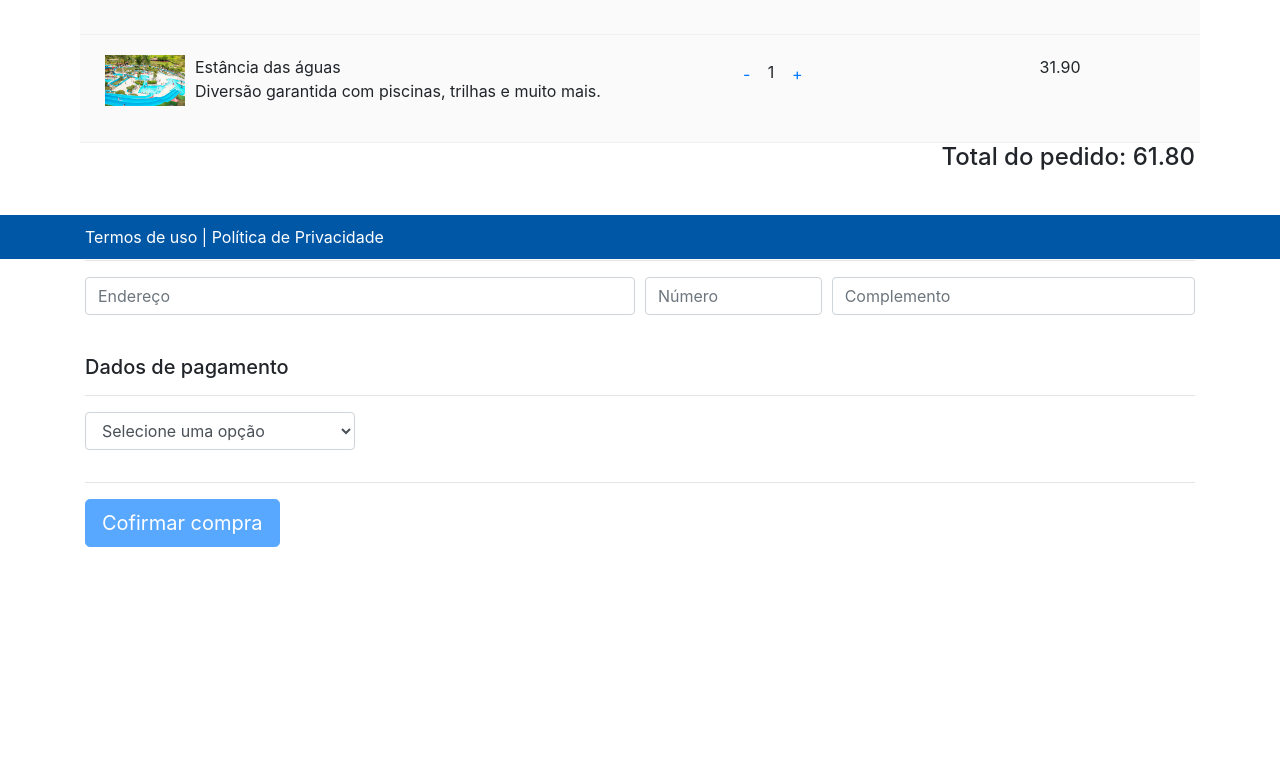
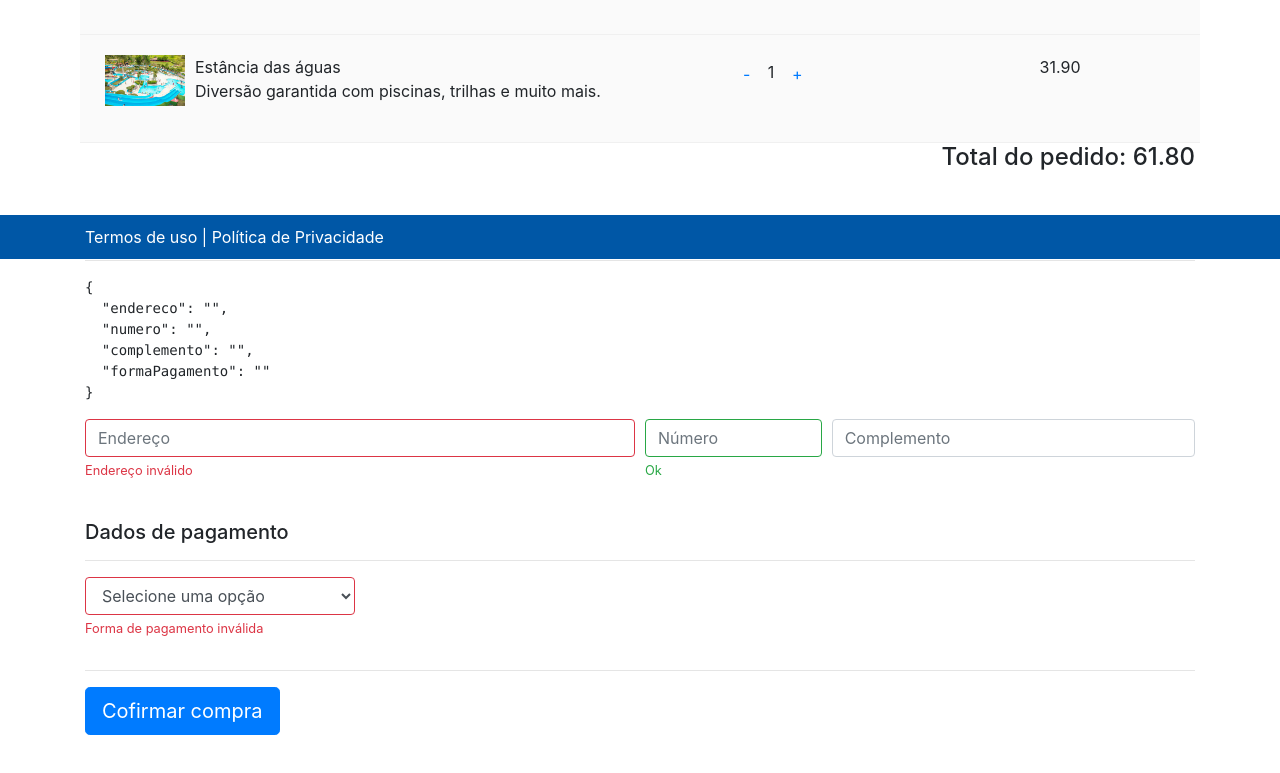
Before and after one commit to andregr15/angularApp2, an Angular app: page /ordem-compra in a window 1280 px wide. Shown: the part 541-1314 px from the top of the page. Before the commit the page ends 1238 px from the top, so only its background shows below. Built offline with nearby package versions, Linux system fonts and the light colour scheme.

Commit message:
adicionado tratamento no formulario de ordem-compra ngForm

```diff
--- a/src/app/app.module.ts
+++ b/src/app/app.module.ts
@@ -20,6 +20,8 @@ import { DescricaoReduzida } from './util/descricao-reduzida.pipe';
 import { OrdemCompraComponent } from './ordem-compra/ordem-compra.component';
 import { OrdemCompraSucessoComponent } from './ordem-compra-sucesso/ordem-compra-sucesso.component';
 
+import { FormsModule } from '@angular/forms';
+
 @NgModule({
   declarations: [
     AppComponent,
@@ -38,7 +40,8 @@ import { OrdemCompraSucessoComponent } from './ordem-compra-sucesso/ordem-compra
   imports: [
     BrowserModule,
     HttpModule,
-    RouterModule.forRoot(ROUTES)
+    RouterModule.forRoot(ROUTES),
+    FormsModule
   ],
   providers: [ {provide: LOCALE_ID, useValue: 'pt-Br'} ],
   bootstrap: [AppComponent]
--- a/src/app/ordem-compra/ordem-compra.component.html
+++ b/src/app/ordem-compra/ordem-compra.component.html
@@ -1,6 +1,6 @@
 <div class="container">
-  <div class="ordem-compra" *ngIf="idPedidoCompra === undefined">
-    <form novalidate>
+  <div class="ordem-compra">
+    <form #formulario="ngForm" novalidate (ngSubmit)="confirmarCompra(formulario)">
 
       <h5>Sua Compra</h5>
       <hr />
@@ -66,72 +66,48 @@
       <h5>Dados de entrega</h5>
       <hr />
 
+      <pre>{{ formulario.value | json }}</pre>
+
       <div class="form-row">
 
         <div class="form-group col-md-6">
           <input
             type="text"
-                class="form-control {{ enderecoEstadoPrimitivo ? '' :  (enderecoValido ? 'is-valid' :  'is-invalid')}}"
+            class="form-control is-invalid"
             placeholder="Endereço"
             autocomplete="off"
             minlength="5"
             required
-                [value]="endereco"
-                #inputEndereco
-                (input)="atualizaEndereco(inputEndereco.value)"
+            ngModel
+            name="endereco"
           >
-          <div *ngIf="!enderecoEstadoPrimitivo">
-            <div *ngIf="enderecoValido; else msgEnderecoInvalido">
-              <small class="form-group text-success">Ok</small>
-            </div>
-            <ng-template #msgEnderecoInvalido>
-              <small class="form-group text-danger">Endereço inválido</small>
-            </ng-template>
-          </div>
 
-          <!-- <div class="invalid-feedback">Endereço inválido</div> -->
+          <small class="form-text text-danger">Endereço inválido</small>
         </div>
 
         <div class="form-group col-md-2">
           <input
             type="text"
-                class="form-control {{ numeroEstadoPrimitivo ? '' : (numeroValido ? 'is-valid' :  'is-invalid')}}"
+            class="form-control is-valid"
             placeholder="Número"
             autocomplete="off"
             minlength="1"
             required
-                [value]="numero"
-                #inputNumero
-                (input)="atualizaNumero(inputNumero.value)"
+            ngModel
+            name="numero"
           >
-
-          <div *ngIf="!numeroEstadoPrimitivo">
-            <div *ngIf="numeroValido; else msgNumeroInvalido">
           <small class="form-text text-success">Ok</small>
-            </div>
-            <ng-template #msgNumeroInvalido>
-              <small class="form-text text-danger">Número inválido</small>
-            </ng-template>
-          </div>
-
         </div>
 
         <div class="form-group col-md-4">
           <input
             type="text"
-                class="form-control {{ complementoEstadoPrimitivo ? '' : (complementoValido ? 'is-valid' :  '')}}"
+            class="form-control"
             placeholder="Complemento"
             autocomplete="off"
-                [value]="complemento"
-                #inputComplemento
-                (input)="atualizaComplemento(inputComplemento.value)"
+            ngModel
+            name="complemento"
           >
-
-          <div *ngIf="!complementoEstadoPrimitivo">
-            <div *ngIf="complementoValido">
-              <small class="form-text text-success">Ok</small>
-            </div>
-          </div>
         </div>
 
       </div>
@@ -143,41 +119,20 @@
       <div class="form-row">
 
         <div class="form-group col-md-3">
-          <select
-            class="form-control {{ formaPagamentoEstadoPrimitivo ? '' : (formaPagamentoValido ? 'is-valid' :  'is-invalid')}}"
-            #selectFormaPagamento
-            (change)="atualizaFormaPagamento(selectFormaPagamento.value)"
-          >
+          <select class="form-control is-invalid" ngModel name="formaPagamento">
             <option value="">Selecione uma opção</option>
-            <option value="dinheiro" selected="{{ formaPagamento == 'dinheiro' ? 'selected' : '' }}">Dinheiro</option>
-            <option value="debito" selected="{{ formaPagamento == 'debito' ? 'selected' : '' }}">Débito</option>
+            <option value="dinheiro">Dinheiro</option>
+            <option value="debito">Débito</option>
           </select>
-
-          <div *ngIf="!formaPagamentoEstadoPrimitivo">
-            <div *ngIf="formaPagamentoValido; else msgFormaPagamentoInvalido">
-              <small class="form-text text-success">Ok</small>
-            </div>
-            <ng-template #msgFormaPagamentoInvalido>
           <small class="form-text text-danger">Forma de pagamento inválida</small>
-            </ng-template>
-          </div>
-
-          <!-- <div class="invalid-feedback">Selecione uma forma de pagamento</div> -->
         </div>
       </div>
 
       <hr />
       <button
-            type="button"
+        type="submit"
         class="btn btn-primary btn-lg"
-            [disabled]='formEstado'
-            (click)="confirmarCompra()">
-                Cofirmar compra
-      </button>
+      >Cofirmar compra</button>
     </form>
   </div>
-
-  <div class="ordem-compra" *ngIf="idPedidoCompra !== undefined">
-    <app-ordem-compra-sucesso [idPedidoCompra]=idPedidoCompra></app-ordem-compra-sucesso>
 </div>
-</div>
--- a/src/app/ordem-compra/ordem-compra.component.ts
+++ b/src/app/ordem-compra/ordem-compra.component.ts
@@ -1,4 +1,5 @@
 import { Component, OnInit } from '@angular/core';
+import { NgForm } from '@angular/forms';
 import { OrdemCompraService } from '../ordem-compra.service';
 import { Pedido } from '../shared/pedido.model';
 
@@ -10,74 +11,13 @@ import { Pedido } from '../shared/pedido.model';
 })
 export class OrdemCompraComponent implements OnInit {
 
-  public idPedidoCompra: number;
-
-  public endereco = '';
-  public numero = '';
-  public complemento = '';
-  public formaPagamento = '';
-
-  // atributos para validação
-  public enderecoValido: boolean;
-  public numeroValido: boolean;
-  public complementoValido: boolean;
-  public formaPagamentoValido: boolean;
-
-  // atributos controle estado primitivos campos - pristine
-  public enderecoEstadoPrimitivo = true;
-  public numeroEstadoPrimitivo = true;
-  public complementoEstadoPrimitivo = true;
-  public formaPagamentoEstadoPrimitivo = true;
-
-  // controle botão submit formulário
-  public formEstado = 'disabled';
-
   constructor(private ordemCompraService: OrdemCompraService) { }
 
   ngOnInit() {
 
   }
 
-  public atualizaEndereco(endereco: string): void {
-    this.endereco = endereco;
-    this.enderecoEstadoPrimitivo = false;
-    this.enderecoValido = this.endereco.length > 3;
-    this.habilitaForm();
+  public confirmarCompra(formulario: NgForm): void {
+    console.log(formulario);
   }
-
-  public atualizaNumero(numero: string): void {
-    this.numero = numero;
-    this.numeroEstadoPrimitivo = false;
-    this.numeroValido = this.numero.length > 0;
-    this.habilitaForm();
-  }
-
-  public atualizaComplemento(complemento: string): void {
-    this.complemento = complemento;
-    this.complementoEstadoPrimitivo = false;
-    this.complementoValido = this.complemento.length > 0;
-    this.habilitaForm();
-  }
-
-  public atualizaFormaPagamento(formaPagamento: string): void {
-    this.formaPagamento = formaPagamento;
-    this.formaPagamentoEstadoPrimitivo = false;
-    this.formaPagamentoValido = formaPagamento.length > 0;
-    this.habilitaForm();
-  }
-
-  private habilitaForm(): void {
-    this.formEstado = this.enderecoValido && this.numeroValido && this.formaPagamentoValido ? '' : 'disabled';
-  }
-
-  public confirmarCompra(): void {
-    this.ordemCompraService.efetivarCompra(
-      new Pedido(this.endereco, this.numero, this.complemento, this.formaPagamento)
-    ).subscribe(
-      (idCompra: number) => {
-        this.idPedidoCompra = idCompra;
-      }
-    );
-  }
-
 }
```
Lines whose indentation alone changed are shown as unchanged.
